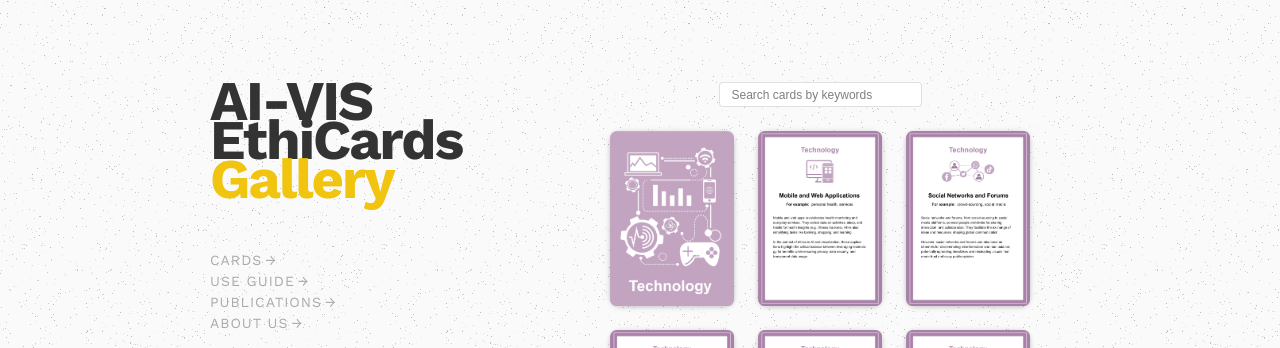
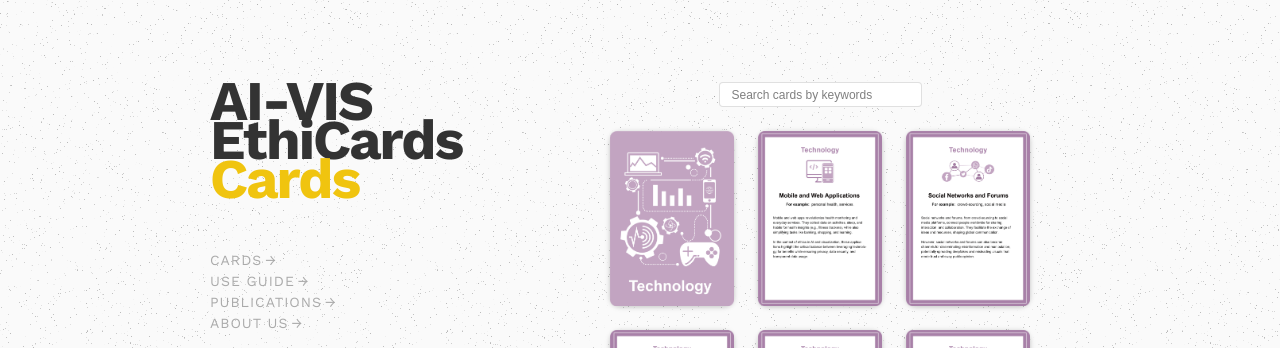
Before and after one commit to aivisethicards/aivisethicards.github.io, a Jekyll site: the page gallery.html, which Jekyll copies as it is, in a window 1280 px wide. Shown: the top 348 px of the page. Built offline with Jekyll 4.4.1, drawn with Linux system fonts in a browser that asks for light colours.

Commit message:
Update gallery.html

```diff
--- a/gallery.html
+++ b/gallery.html
@@ -3,7 +3,7 @@
 <head>
     <meta charset="UTF-8">
     <meta name="viewport" content="width=device-width, initial-scale=1.0">
-    <title>Gallery - AI-VIS EthiCards</title>
+    <title>Cards - AI-VIS EthiCards</title>
     <link rel="stylesheet" href="/assets/css/style.css">
     <link rel="stylesheet" href="/assets/css/base.css">
 
@@ -15,7 +15,7 @@
         <header>
             <h1 class="sc-head">
                 <a href="/"> AI-VIS<br>EthiCards<br> </a>
-                <span class="page-title">Gallery</span>
+                <span class="page-title">Cards</span>
             </h1>
             <!-- Navigation -->
             <div class="navigation">
```
